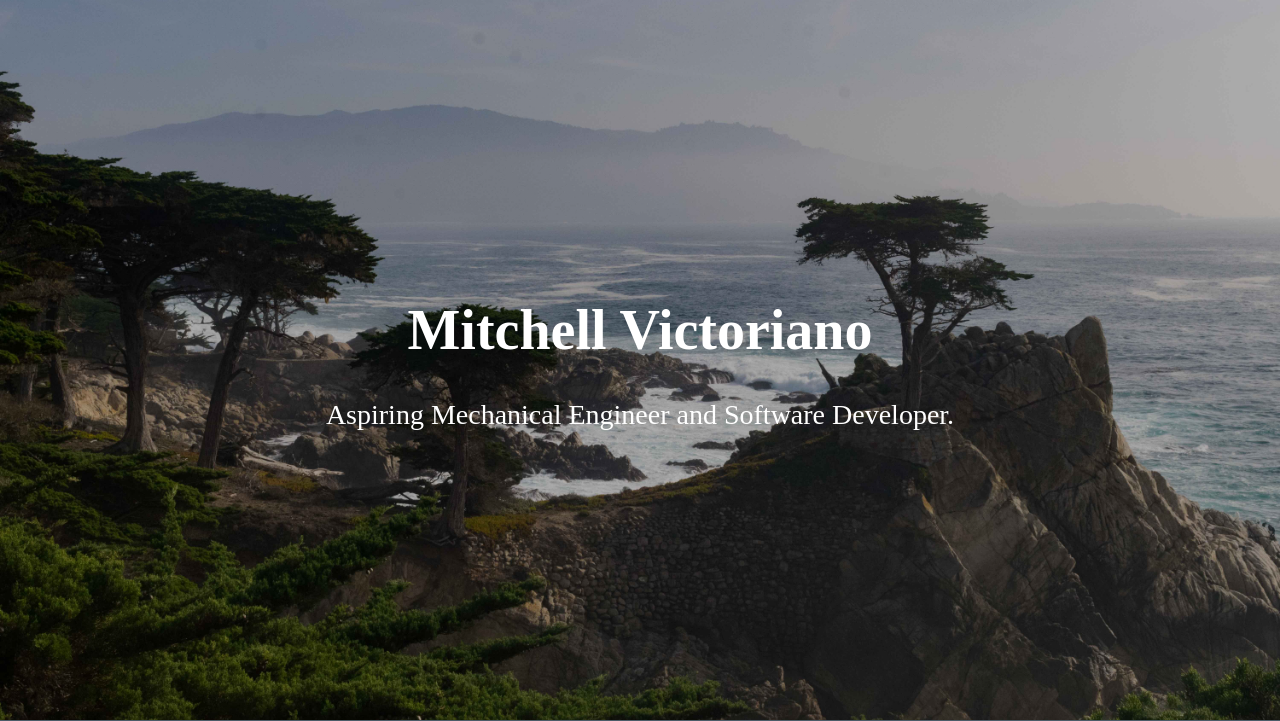
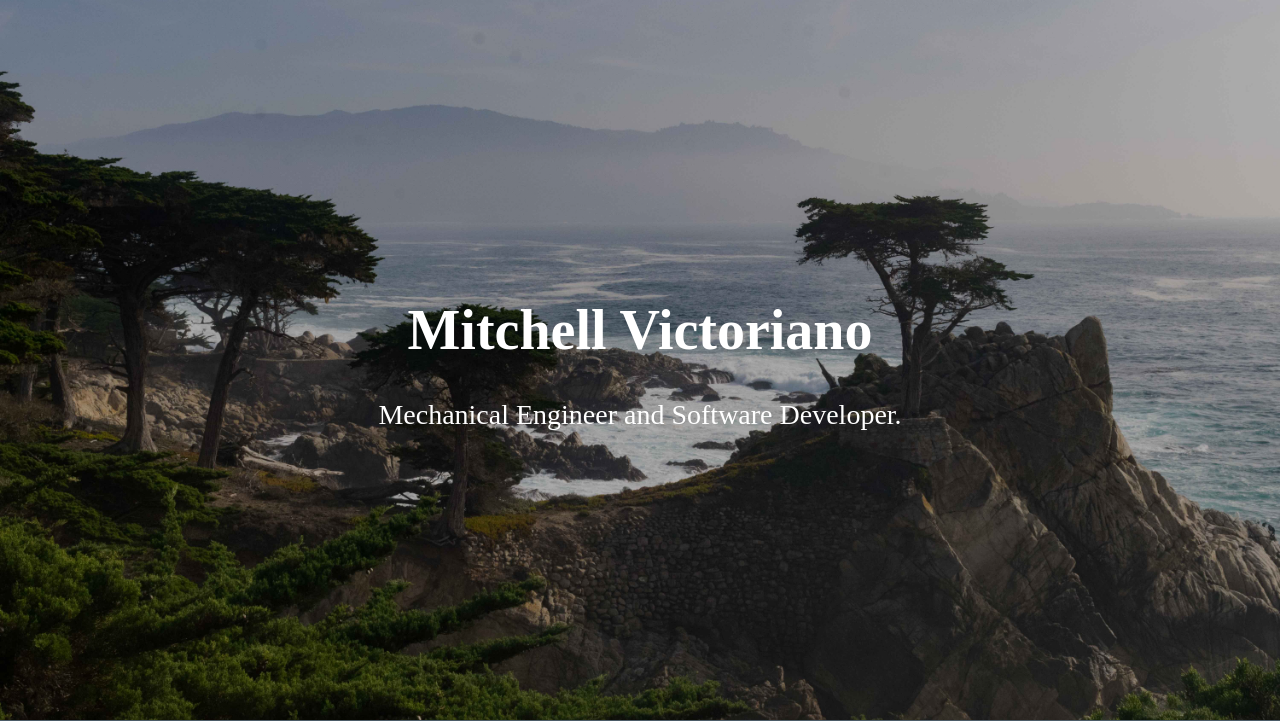
Before and after one commit to MitchellAV/Portfolio, a PHP site: page / in a window 1280 px wide. Shown: the top 721 px of the page. Run offline with PHP 8.4, Linux system fonts and the light colour scheme.

Commit message:
hero text

```diff
--- a/index.php
+++ b/index.php
@@ -19,7 +19,7 @@
   <div class="hero-image">
     <div class="hero-text">
       <h1>Mitchell Victoriano</h1>
-      <p>Aspiring Mechanical Engineer and Software Developer.</p>
+      <p>Mechanical Engineer and Software Developer.</p>
     </div>
   </div>
   <header>
--- a/style.css
+++ b/style.css
@@ -74,7 +74,6 @@ header img {
   height: auto;
 }
 
-footer {}
 
 article {
   margin: 1rem;
```
